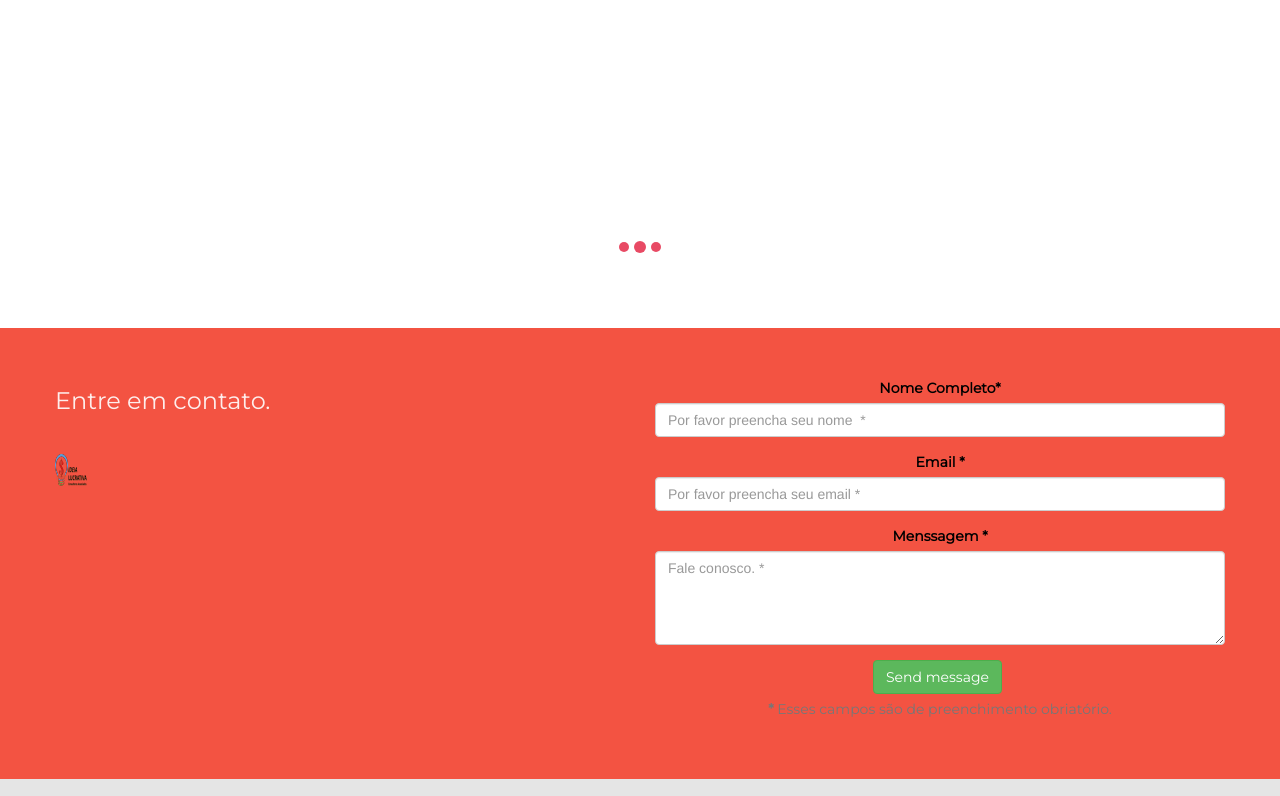
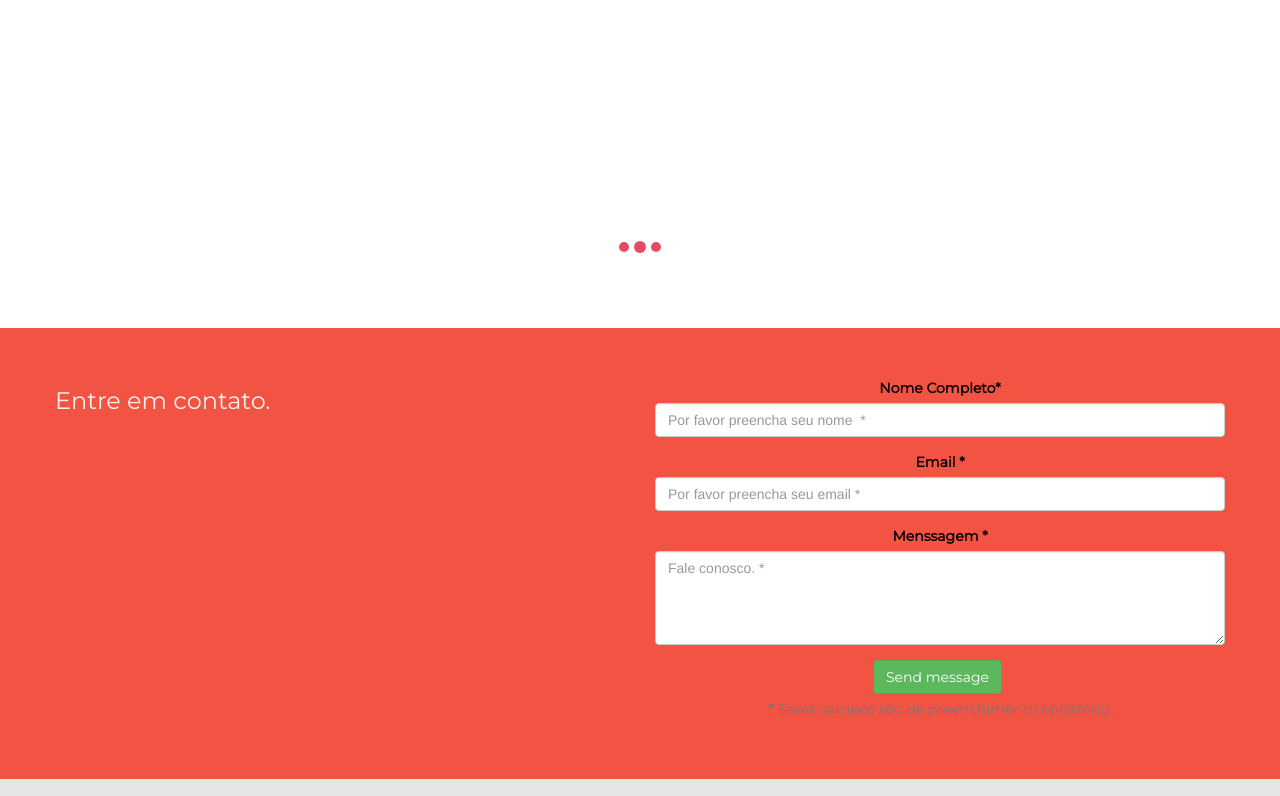
Before and after one commit to guibovo/ideiaLucrativa, a plain HTML site: page index.html in a window 1280 px wide. Shown: the part 3459-4255 px from the top of the page. Drawn offline with Linux system fonts and the light colour scheme.

Commit message:
Update index.html

```diff
--- a/index.html
+++ b/index.html
@@ -5,7 +5,7 @@
     <meta name="keywords" content="bootstrap theme, bootstrap template, html5 theme">
     <meta name="description" content="Free Bootstrap template based on HTML5 and CSS3">
     <!--<link rel="shortcut icon" type="image/png" href="favicon.png"/>-->
-    <link rel="shortcut icon" type="image/png" href="https://s10.postimg.org/7mjw3gv7d/favicon.png"/>
+    <link rel="shortcut icon" type="image/png" href="favicon.png"/>
     <meta name="viewport" content="width=device-width, initial-scale=1, user-scalable=0">
 
     <link rel="stylesheet" type="text/css" href="./css/bootstrap.css">
@@ -405,8 +405,6 @@
                     <h3 class="mg-md animated zoomIn">
                         Entre em contato.
                     </h3>
-                    </br>
-                    <img src="favicon.png" class="img-responsive animated zoomIn" alt="member"/>
 
                 </div>
                 <div class="col-sm-6 text-center tc-black">
```
